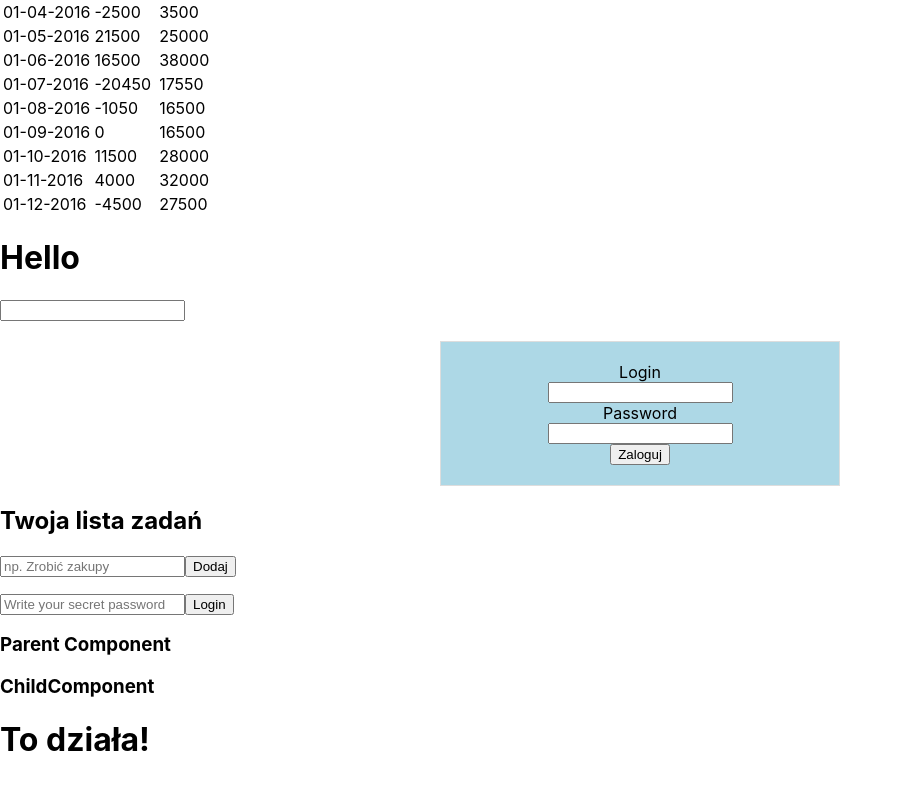
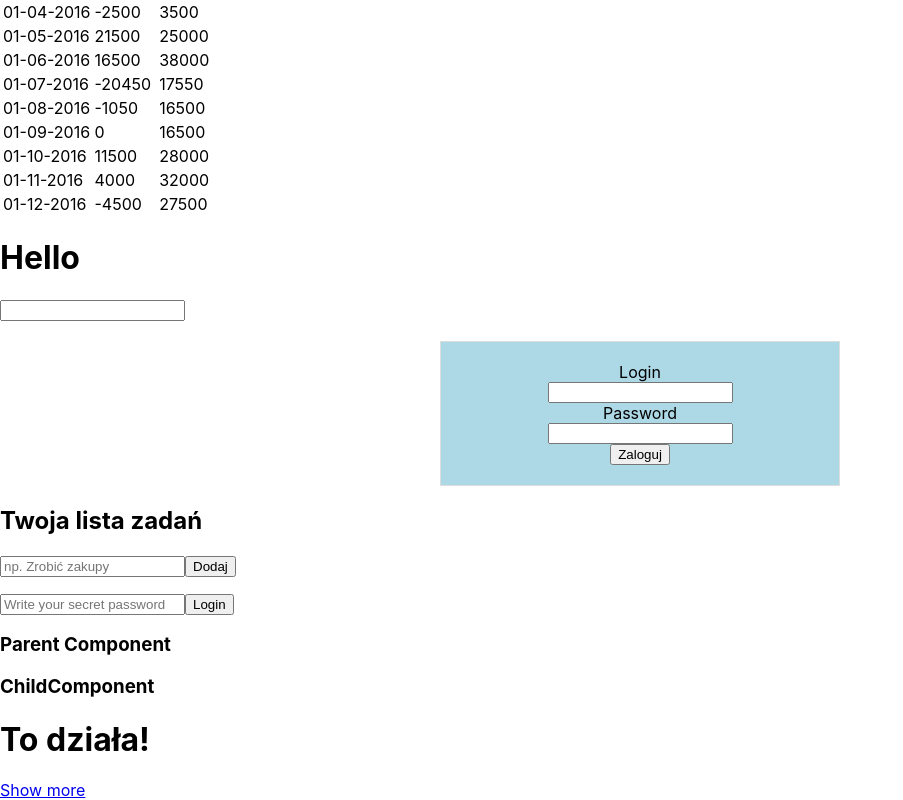
Before and after one commit to MMarek/zadania_12, a React (Create React App) app: page /#/ in a window 1280 px wide. Shown: the part 179-979 px from the top of the page, without its empty margins (0-903 px from the left). Built offline with nearby package versions, Linux system fonts and the light colour scheme.

Commit message:
show child

```diff
--- a/src/components/home.js
+++ b/src/components/home.js
@@ -6,6 +6,7 @@ import Task04 from "./task04";
 import Task05 from "./task05";
 import Task06 from "./task06";
 import Task07 from "./task07";
+import Task08 from "./task08";
 
 class Home extends Component{
 
@@ -19,6 +20,7 @@ class Home extends Component{
              <Task05/>
              <Task06/>
              <Task07/>
+             <Task08/>
             </>
         );
     }
--- /dev/null
+++ b/src/components/task08.js
@@ -0,0 +1,28 @@
+import React, {Component} from "react";
+
+class ShowMore extends Component{
+    state = {
+        show: false
+    };
+
+    handleClick = (e) => {
+        e.preventDefault();
+        this.setState({show: true});
+    };
+
+    render() {
+        if(this.state.show) return <>{this.props.children}</>;
+
+        return <a href="#" onClick={this.handleClick}>Show more</a>
+    }
+}
+
+function Task08(){
+    return (
+        <ShowMore>
+            <p>Lorem ipsum dolor sit amet, consectetur adipiscing elit. Proin mollis enim eget iaculis fermentum. Nulla facilisi. Morbi auctor quis leo ut efficitur. Duis a nulla sed nunc vestibulum condimentum ac vitae lorem. Vestibulum at ornare lacus, in euismod diam. Fusce varius, justo convallis varius elementum, quam felis molestie purus, accumsan imperdiet lacus nulla sed nunc. Suspendisse efficitur risus vel ante pharetra cursus.</p>
+        </ShowMore>
+    )
+}
+
+export default Task08;
```
Also changed, not shown: 1 other file (tests, documents, lock files or other folders).
